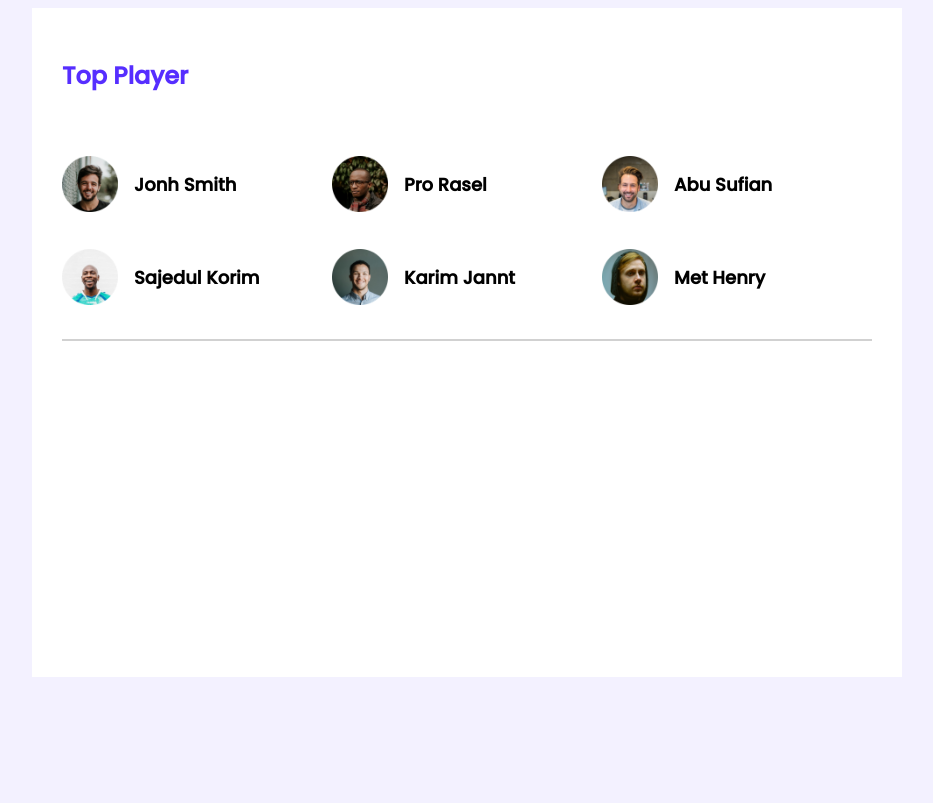
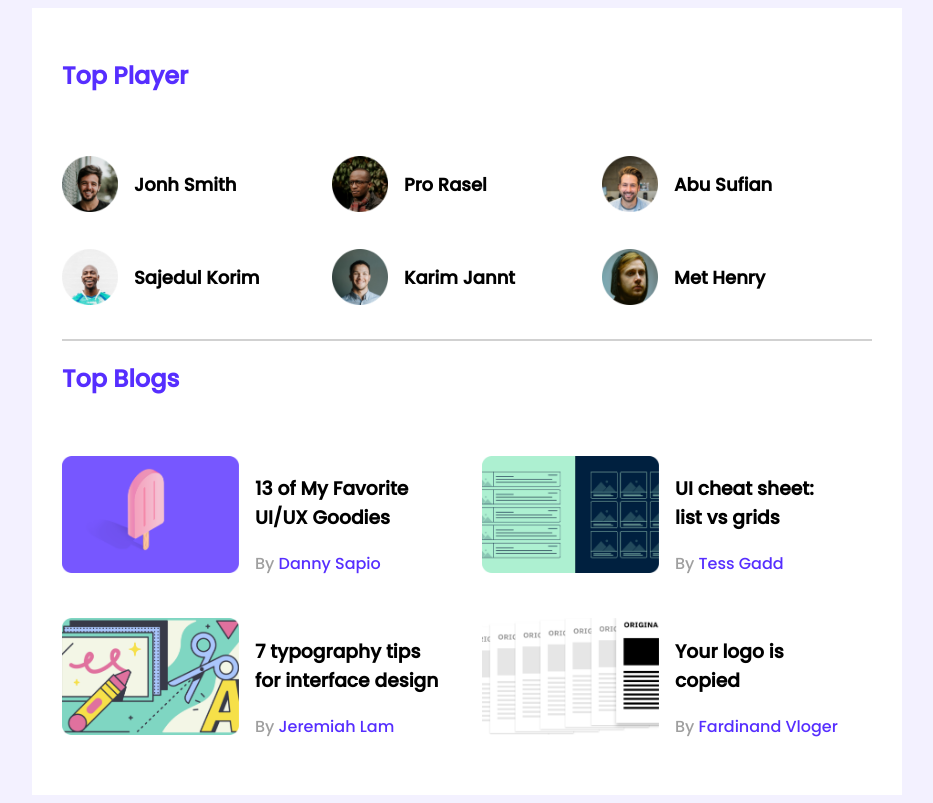
Before and after one commit to parvejpappu100/leader-board-css3, a plain HTML site: page index.html in a window 1280 px wide. Shown: the whole page, without its empty margins (173-1106 px from the left). Drawn offline with Linux system fonts and the light colour scheme.

Commit message:
top players and top blogs added

```diff
--- a/index.html
+++ b/index.html
@@ -51,6 +51,47 @@
                 </div>
             </div>
             <hr>
+            <div class="top-blogs">
+                <h2 class="section-title">Top Blogs</h2>
+                <div class="blogs">
+                    <article class="blog">
+                        <div class="thumbnail">
+                            <img src="images/blogs/blog-1.png" alt="">
+                        </div>
+                        <div class="blog-info">
+                            <h3 class="blog-title">13 of My Favorite <br> UI/UX Goodies</h3>
+                            <p class="blog-author">By <a href="">Danny Sapio</a> </p>
+                        </div>
+                    </article>
+                    <article class="blog">
+                        <div class="thumbnail">
+                            <img src="images/blogs/blog-2.png" alt="">
+                        </div>
+                        <div class="blog-info">
+                            <h3 class="blog-title">UI cheat sheet: <br> list vs grids</h3>
+                            <p class="blog-author">By <a href="">Tess Gadd</a> </p>
+                        </div>
+                    </article>
+                    <article class="blog">
+                        <div class="thumbnail">
+                            <img src="images/blogs/blog-3.png" alt="">
+                        </div>
+                        <div class="blog-info">
+                            <h3 class="blog-title">7 typography tips <br> for interface design</h3>
+                            <p class="blog-author">By <a href="">Jeremiah Lam</a> </p>
+                        </div>
+                    </article>
+                    <article class="blog">
+                        <div class="thumbnail">
+                            <img src="images/blogs/blog-4.png" alt="">
+                        </div>
+                        <div class="blog-info">
+                            <h3 class="blog-title">Your logo is <br> copied</h3>
+                            <p class="blog-author">By <a href="">Fardinand Vloger</a> </p>
+                        </div>
+                    </article>
+                </div>
+            </div>
         </section>
     </main>
 </body>
--- a/styles/styles.css
+++ b/styles/styles.css
@@ -10,21 +10,22 @@ main{
 .container{
     background-color: #ffffff;
     width: 870px;
-    height: 669px;
+    padding-bottom: 40px;
 }
 
 /* top players style  */
 .top-players{
-    padding: 30px 30px 0 30px;
+    padding: 30px 30px 0 0px;
 }
 .section-title{
     color: #562EFF;
     font-size: 24px;
-    padding: 0px 30px 40px 0;
+    padding: 0px 30px 40px 30px;
 }
 .players{
     display: grid;
     grid-template-columns: repeat(3, 1fr);
+    padding-left: 30px;
 }
 .player{
     display: flex;
@@ -43,3 +44,34 @@ hr{
     border: 1px solid #D1D1D1;
     margin: 0px 30px 0px 30px;
 }
+
+/* -----------
+    Top Blog Style
+    ---------- */
+.blogs{
+    padding-left: 30px;
+    display: grid;
+    grid-template-columns: repeat(2, 1fr);
+    grid-row-gap: 26px;
+
+}
+.blog{
+    display: flex;
+}
+.blog .thumbnail img{
+    width: 177px;
+    height: 117px;
+}
+.blog-info{
+    margin-left: 16px;
+}
+
+.blog-info .blog-author{
+    font-size: 16px;
+    color: #9F9F9F;
+}
+.blog-info .blog-author a{
+    color: #562EFF;
+    font-weight: 400px;
+    text-decoration: none;
+}
```
